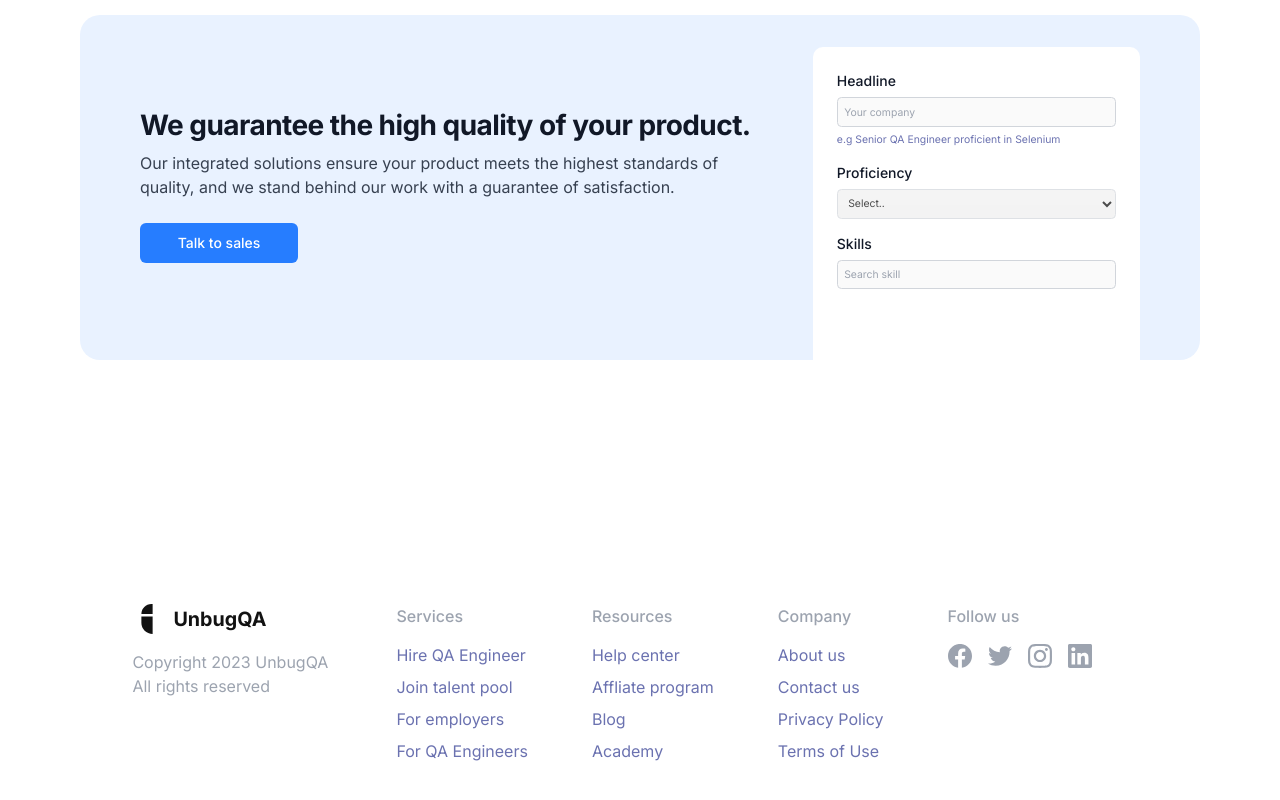
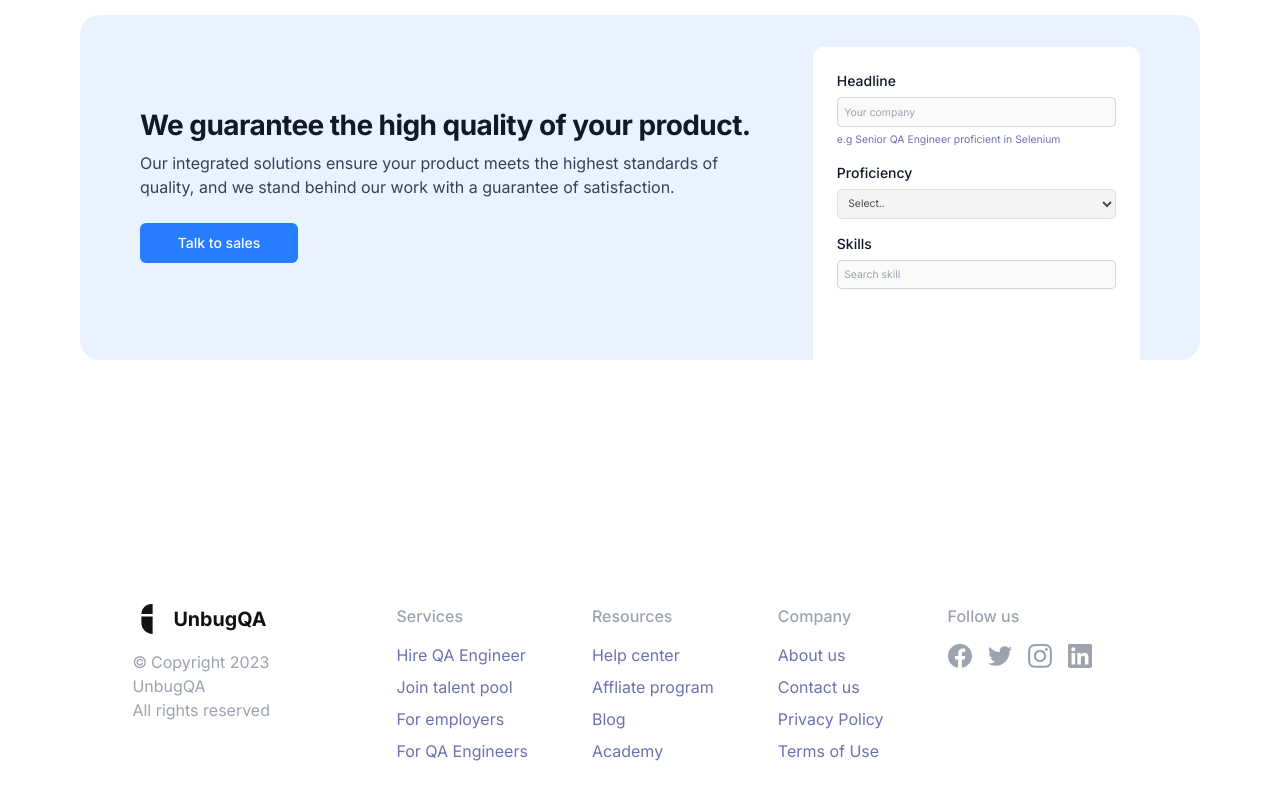
Before and after one commit to Vubere/fe-intern-unbug-qa, a Nuxt app: page / in a window 1280 px wide. Shown: the part 3606-4406 px from the top of the page. Built offline with nearby package versions, Linux system fonts and the light colour scheme.

Commit message:
fix/ - typo fix

```diff
--- a/components/Footer.vue
+++ b/components/Footer.vue
@@ -8,7 +8,7 @@
         UnbugQA
       </h1>
       <div class="flex flex-col items-center md:items-start mb-[64px]">
-        <p class="text-lightAsh">Copyright 2023 UnbugQA</p>
+        <p class="text-lightAsh"><span class="mr-1">&copy;</span>Copyright 2023 UnbugQA</p>
         <p class="text-lightAsh">All rights reserved</p>
       </div>
     </div>
```
